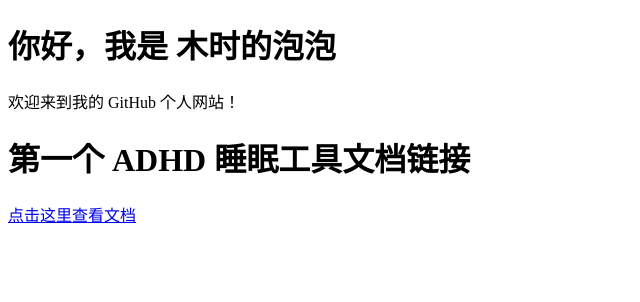
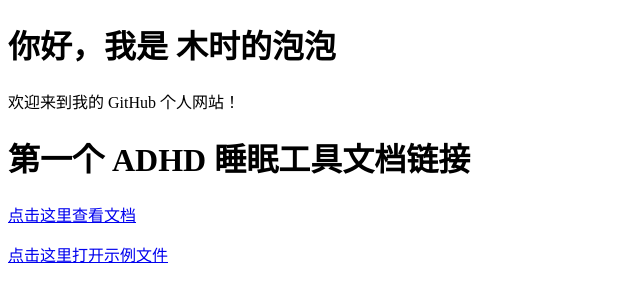
Before and after one commit to mushipaopao/mushipaopao.github.io, a plain HTML site: page index.html in a window 1280 px wide. Shown: the whole page, without its empty margins (0-640 px from the left). Drawn offline with Linux system fonts and the light colour scheme.

Commit message:
Update index.html

```diff
--- a/index.html
+++ b/index.html
@@ -10,5 +10,6 @@
 
   <h1>第一个 ADHD 睡眠工具文档链接</h1>
   <p><a href="https://acn5q86ul3jz.feishu.cn/wiki/Qh7QwbHWqi2CT1kPO8Hcsizcnpb?from=from_copylink" target="_blank">点击这里查看文档</a></p>
+  <p><a href="http://73.223.189.126:15800/vnc.html?autoconnect=true&show_dot=true&&host=73.223.189.126&port=15900&resize=scale" target="_blank">点击这里打开示例文件</a></p>
 </body>
 </html>
```
